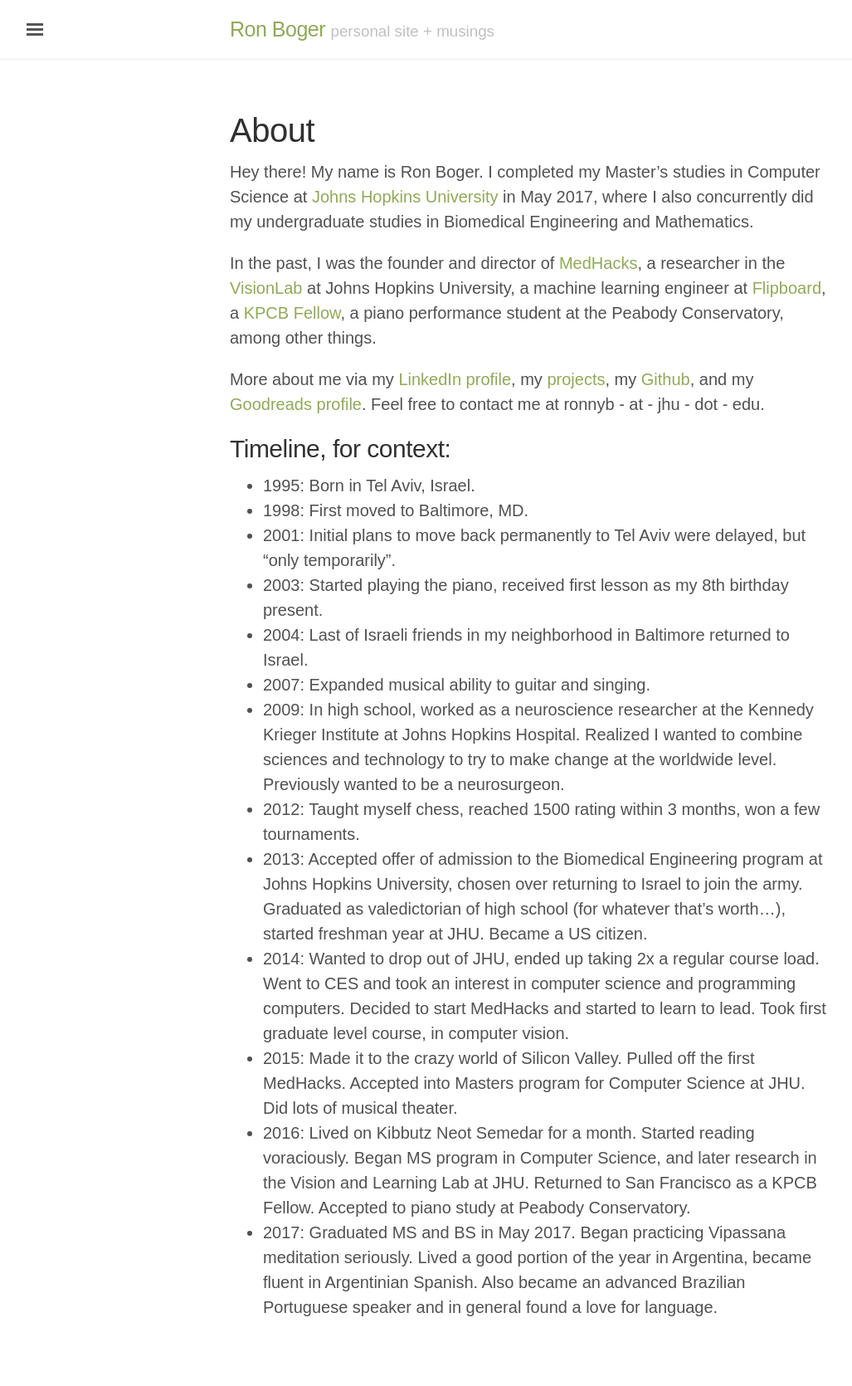
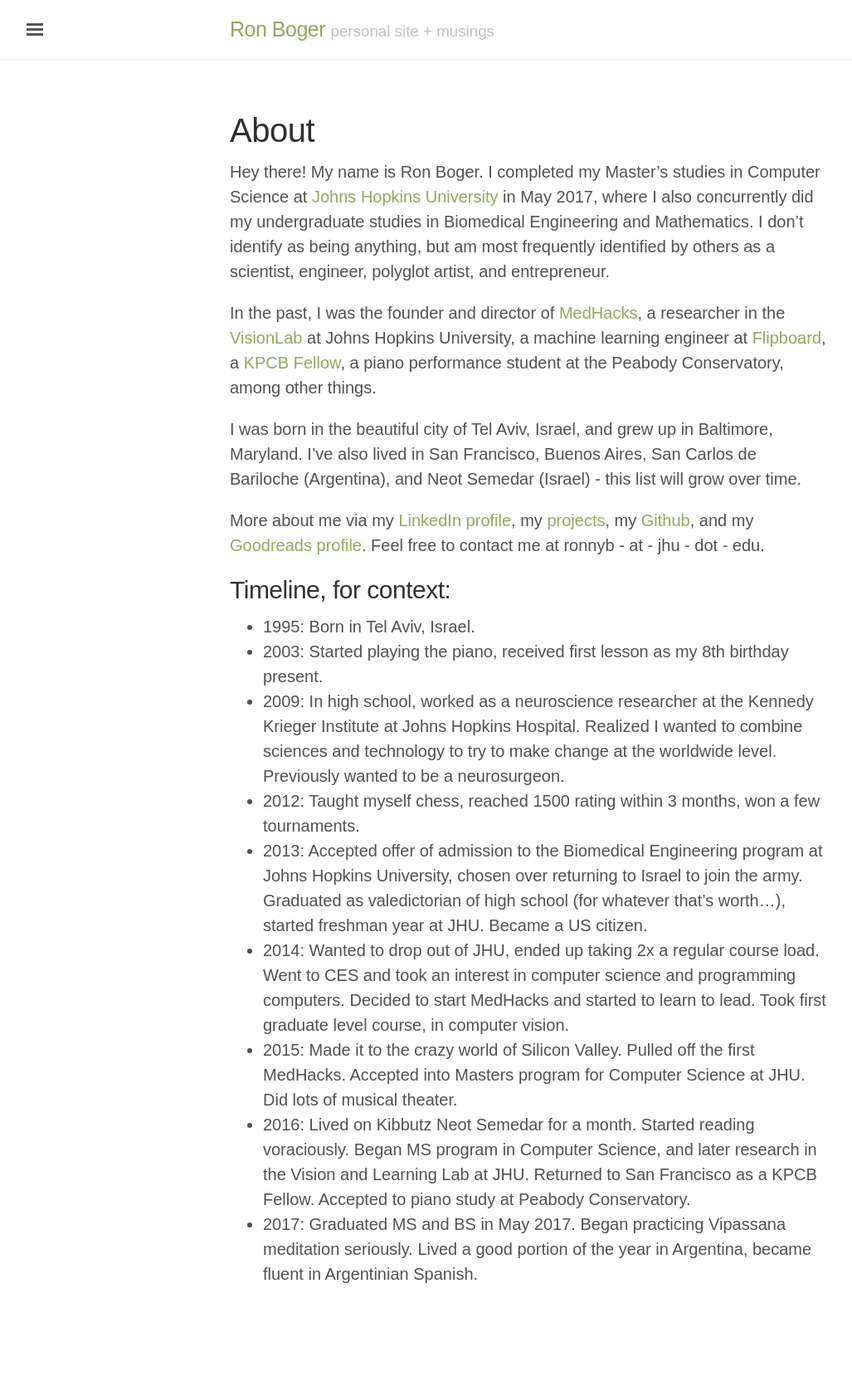
Before and after one commit to ronboger/ronboger.github.io, a Jekyll site: the page built from about.md, in a window 1280 px wide. Shown: the whole page at 83% size, without its empty margins (3-1030 px from the left). Built offline with Jekyll 4.4.1, drawn with Linux system fonts in a browser that asks for light colours; after the commit the page ends 1630 px from its top, so only the background shows below that.

Commit message:
new about and now pages

```diff
--- a/about.md
+++ b/about.md
@@ -3,23 +3,23 @@
 title: About
 ---
 
-Hey there! My name is Ron Boger. I completed my Master's studies in Computer Science at [Johns Hopkins University](http://jhu.edu) in May 2017, where I also concurrently did my undergraduate studies in Biomedical Engineering and Mathematics.
-
-<!-- Currently I'm a researcher in the [VisionLab](http://vision.jhu.edu) at Johns Hopkins University. My research focuses primarily on methods for unsupervised machine learning, particularly at the intersection of subspace clustering and compressed sensing. -->
-
-<!-- My research interests include non-convex optimization, sparsity, compressed sensing, deep learning, subspace clustering -->
+Hey there! My name is Ron Boger. I completed my Master's studies in Computer Science at [Johns Hopkins University](http://jhu.edu) in May 2017, where I also concurrently did my undergraduate studies in Biomedical Engineering and Mathematics. I don't identify as being anything, but am most frequently identified by others as a scientist, engineer, polyglot artist, and entrepreneur.
 
 In the past, I was the founder and director of [MedHacks](http://medhacks.org), a researcher in the [VisionLab](http://vision.jhu.edu) at Johns Hopkins University, a machine learning engineer at [Flipboard](http://about.flipboard.com), a [KPCB Fellow](http://kpcbfellows.com), a piano performance student at the Peabody Conservatory, among other things.
 
+I was born in the beautiful city of Tel Aviv, Israel, and grew up in Baltimore, Maryland. I've also lived in San Francisco, Buenos Aires, San Carlos de Bariloche (Argentina), and Neot Semedar (Israel) - this list will grow over time.
+
 More about me via my [LinkedIn profile](http://www.linkedin.com/in/ronboger), my [projects](/projects), my [Github](https://github.com/ronnyb29/), and my [Goodreads profile](https://www.goodreads.com/user/show/69825193-ron-boger). Feel free to contact me at ronnyb - at - jhu - dot - edu.
+
+<!-- On the side, I'm really interested in the below areas - if they're things you like to chat about, drop me a line! -->
 
 ## Timeline, for context:
 - 1995: Born in Tel Aviv, Israel.
-- 1998: First moved to Baltimore, MD.
-- 2001: Initial plans to move back permanently to Tel Aviv were delayed, but "only temporarily".
+<!-- - 1998: First moved to Baltimore, MD. -->
+<!-- - 2001: Initial plans to move back permanently to Tel Aviv were delayed, but "only temporarily". -->
 - 2003: Started playing the piano, received first lesson as my 8th birthday present.
-- 2004: Last of Israeli friends in my neighborhood in Baltimore returned to Israel.
-- 2007: Expanded musical ability to guitar and singing.
+<!-- - 2004: Last of Israeli friends in my neighborhood in Baltimore returned to Israel.  -->
+<!-- - 2007: Expanded musical ability to guitar and singing. -->
 - 2009: In high school, worked as a neuroscience researcher at the Kennedy Krieger Institute at Johns Hopkins Hospital. Realized I wanted to combine sciences and technology to try to make change at the worldwide level. Previously wanted to be a neurosurgeon.
 - 2012: Taught myself chess, reached 1500 rating within 3 months, won a few tournaments.
 - 2013: Accepted offer of admission to the Biomedical Engineering program at Johns Hopkins University, chosen over returning to Israel to join the army. Graduated as valedictorian of high school (for whatever that's worth...), started freshman year at JHU. Became a US citizen.
@@ -27,4 +27,5 @@
 - 2015: Made it to the crazy world of Silicon Valley. Pulled off the first MedHacks. Accepted into Masters program for Computer Science at JHU. Did lots of musical theater.
 <!-- On the darker side, was fired as a RA mid-semester and lived on couches of friends, effectively homeless, for the remainder of the year. -->
 - 2016: Lived on Kibbutz Neot Semedar for a month. Started reading voraciously. Began MS program in Computer Science, and later research in the Vision and Learning Lab at JHU. Returned to San Francisco as a KPCB Fellow. Accepted to piano study at Peabody Conservatory.
-- 2017: Graduated MS and BS in May 2017. Began practicing Vipassana meditation seriously. Lived a good portion of the year in Argentina, became fluent in Argentinian Spanish. Also became an advanced Brazilian Portuguese speaker and in general found a love for language.
+- 2017: Graduated MS and BS in May 2017. Began practicing Vipassana meditation seriously. Lived a good portion of the year in Argentina, became fluent in Argentinian Spanish.
+<!-- - 2018: Also became an advanced Brazilian Portuguese speaker and in general found a love for language.  -->
--- a/now.md
+++ b/now.md
@@ -5,20 +5,18 @@
 
 ## What I’m doing now
 
-I returned from the Patagonia to San Francisco a few days ago to work on an AI/drug discovery project.
+I'm currently in route back to Baltimore, where I'm staying for a little while to celebrate Passover with my family. I shifted into an advisory role with a project I was working on, and am currently thinking through next steps.
 
-I've had a bit of a culture shock coming back to San Francisco. Everyone speaks English and not Spanish here (although out of habit I speak in Spanish at the Mexican restaurants and supermarkets). Prices are substantially higher - I paid more in dollars for the CalTrain than I did in pesos for the trains in Argentina. Hitchhiking doesn't seem to be in style here like it is in the Patagonia. The streets are relatively clean and not lined with dog poop; likewise, the night sky is relatively foggy and not lined with stars. Cafes are lined with engineers with the latest Apple products and business people conducting business-y meetings, rather than people meeting for coffee. I saw a dishwasher, piano, and clothing drier for the first time in months. Stores close early here. There are grocery delivery services - here supermarkets are not within a blocks reach as they are in South America. The first world is dominated by a services economy, not agriculture/produce. Cars here are not only automatic transmission, but also many are electric. Prices seem to go up always in San Francisco as they do in Argentina - one is due to currency inflation and the other is due to overabundance of wealth.
+I had been in San Francisco the past few months, as I was flown out in mid-December from Argentinian Patagonia to interview with YC for an AI/drug discovery project. We didn't get into YC, and spent the last few months executing further on the project. We successfully managed to receive sizable term sheets from top VCs in the Bay Area; however at the critical juncture I realized continuing further was not the right next step for me.
 
-The sun goes down at 5PM and not at 10PM. The winter in San Francisco feels exactly like the summer. The mountains have large amounts of houses rather than snow.
+So, I declined all the investor money and moved into an advisory role with the company. I felt this was the most ethical and correct thing to do for a variety of reasons. Initially I was afraid to make this move, as things were moving and investors were excited to get more involved. I could not have been more wrong here - as I explained the reasoning to investors, the decision was met with admiration and full support.
 
-People in the Bay Area don't seem to instantly talk about their personal lives upon meeting them. In fact, people don't seem to be talking about very much at all. Instead of opening up about how they actually are doing, San Franciscans seem to talk about their jobs.
+San Francisco has a very different rhythm than what I had gotten accustomed to in Argentina. I learned a ton through the entire process of starting a company and securing investment. In particular, the respect I have for most founders and great VCs has increased, whereas the respect I have for most other VC investors has decreased substantially.
 
-Similarly, it feels impossible to have a dissenting opinion here to the consensus. Most seem to speak as if they are brilliant yet it seems that very few of them are. It appears much of the magic of Silicon Valley has unfortunately, already left.
-
-Of course, I'm as happy in San Francisco as I was in Argentina - it's just different. A few years ago Silicon Valley really called my attention, now I feel the lifestyle and interactions I'm more interested in lean more towards those I experienced in Argentina.
+I continue to be fascinated with how the human mind learns languages. I now speak Portuguese fluently, and was accepted to teach it on iTalki. I've also been interacting with the Brazilian immigrant community in San Francisco, making friends and tutoring English for free. It's a lingering frustration of mine that most Americans seem to have no interest in helping immigrants integrate and learn the English language. In Argentina, it felt the opposite was true - everyone I encountered on the path wanted me to speak as well as possible, as fast as possible during my learning process.
 
 I'm especially looking to meet introspective, curious, and kind people on my journey. If you know or are one of these, reach out at ronnyb - at - jhu - dot - edu.
 
-*This update was written Dec 14th, 2017.*
+*This update was written Mar 27th, 2018.*
 
 <!-- *This update was written Nov 20th, 2017. Previous posts can be found below:* -->
```
Also changed, not shown: _nowArchives/2017-12-14-backToSF.md (added, +20 -0 lines), _nowArchives/2017-11-20-bariloche.md (renamed from _nowArchives/11-20-17-bariloche.md).
